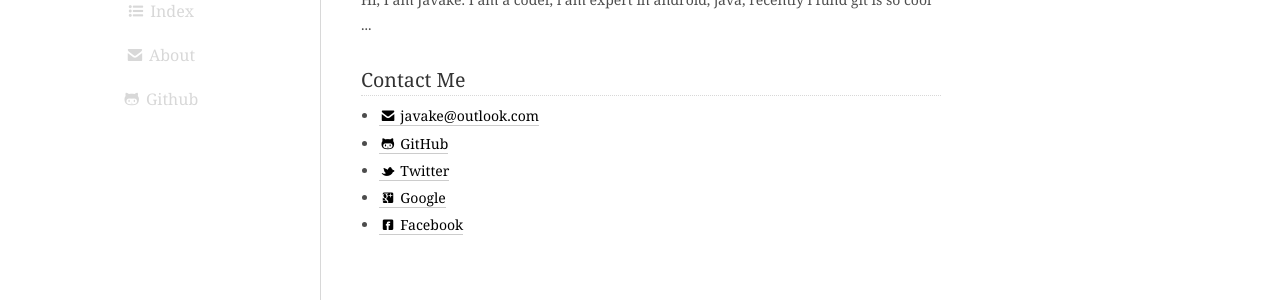
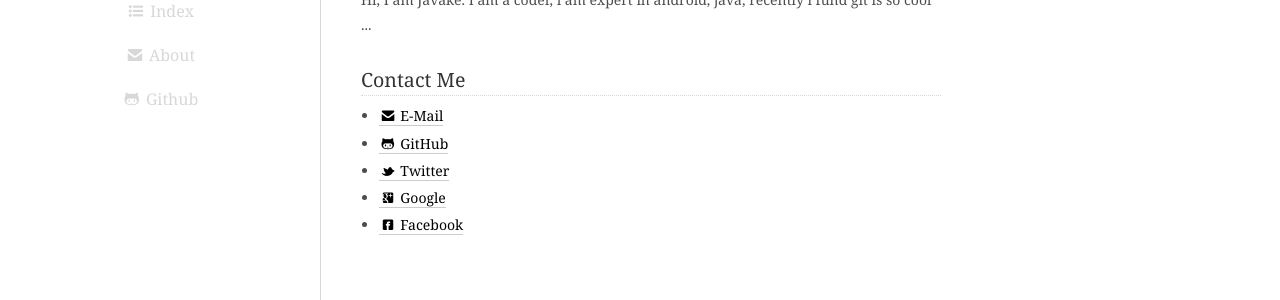
Before and after one commit to javake/javake.github.io, a Jekyll site: the page built from contact.html, in a window 1280 px wide. Shown: the part 354-654 px from the top of the page. Built offline with Jekyll 4.4.1, drawn with Linux system fonts in a browser that asks for light colours; Markdown is read by kramdown in place of the engine named in the settings.

Commit message:
Update contact.html

```diff
--- a/contact.html
+++ b/contact.html
@@ -9,7 +9,7 @@
 <p>{{ site.about }}</p>
 <h3>Contact Me</h3>
 <ul>
-    <li><a href="#"><i class="icon-envelope-alt"></i> {{ site.follow.email }}</a></li>
+    <li><a href="mailto:{{ site.follow.email }}"><i class="icon-envelope-alt"></i> E-Mail</a></li>
     <li><a href="{{ site.follow.github }}"><i class="icon-github"></i> GitHub</a></li>
     <li><a href="{{ site.follow.twitter }}"><i class="icon-twitter"></i> Twitter</a></li>
     <li><a href="{{ site.follow.google }}"><i class="icon-google-plus-sign"></i> Google</a></li>
```
